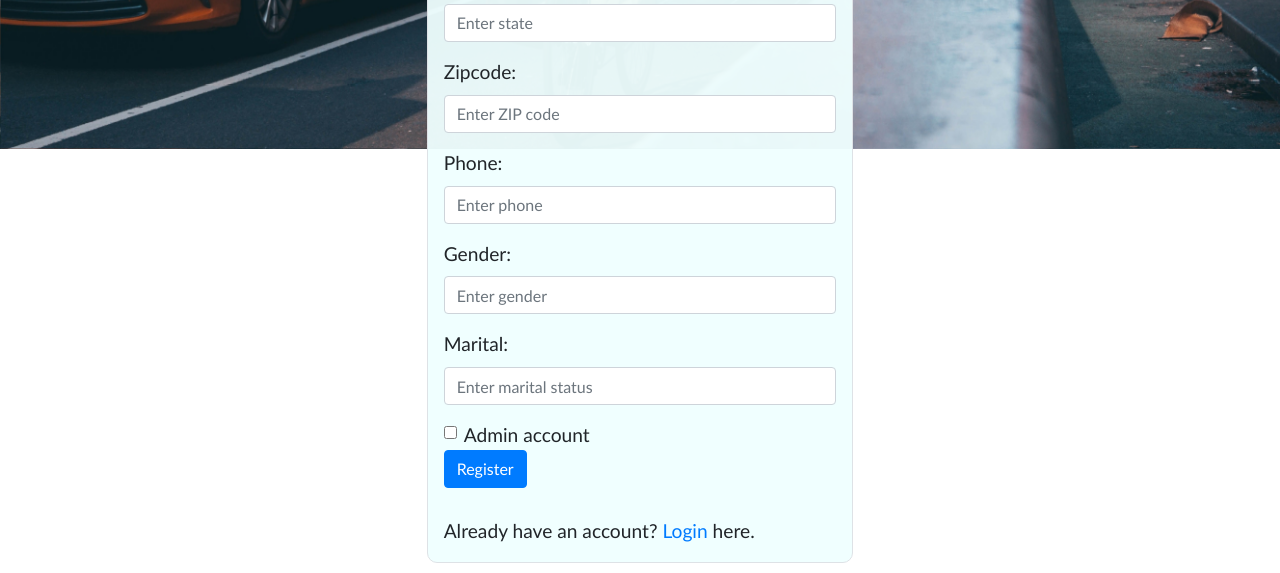
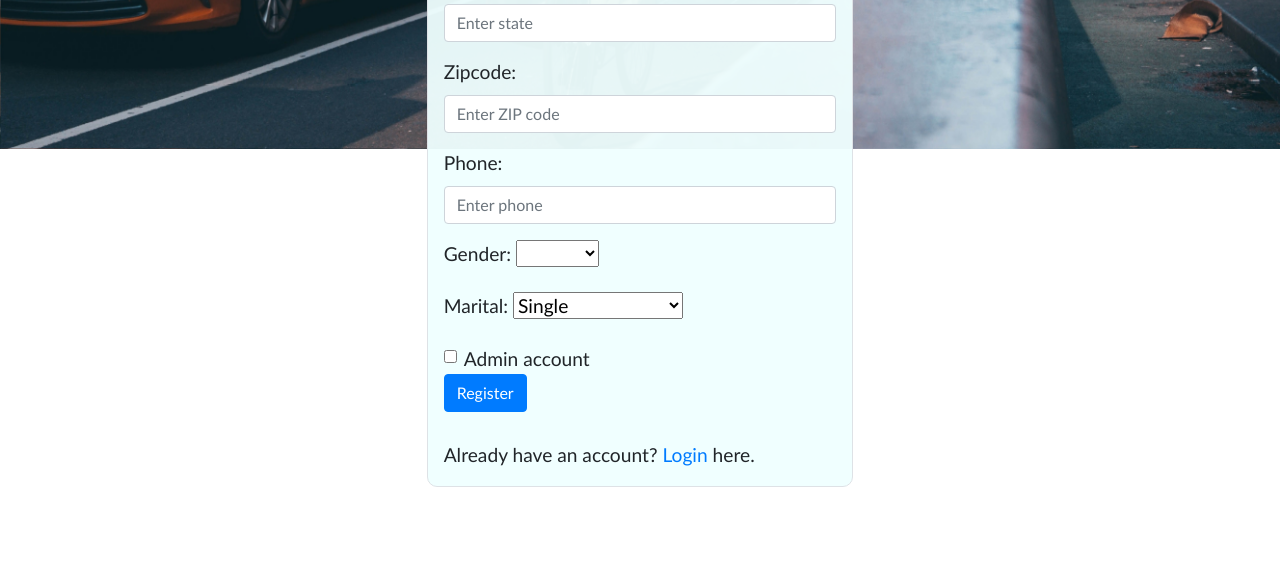
Before and after one commit to GreatStephen/CSGY6083DB_proj, a Flask app: page /switchtoregister in a window 1280 px wide. Shown: the part 651-1224 px from the top of the page. After the commit the page ends 1148 px from the top, so only its background shows below. Run offline with Flask 2, Linux system fonts and the light colour scheme; some libraries are stand-ins or nearby versions.

Commit message:
password crypto, customer type update, register front & back end
salt hash (sha-256) encrypt password
after buying insurance, update customer type
customer gender not non-null now, in front end, select instead of text input

```diff
--- a/db/WDS_DDL.sql
+++ b/db/WDS_DDL.sql
@@ -1,5 +1,5 @@
 -- MySQL Script generated by MySQL Workbench
--- Mon May  4 04:12:35 2020
+-- Thu May  7 20:19:42 2020
 -- Model: New Model    Version: 1.0
 -- MySQL Workbench Forward Engineering
 
@@ -28,7 +28,7 @@ SHOW WARNINGS;
 CREATE TABLE IF NOT EXISTS `WDS`.`USER` (
   `U_ID` INT NOT NULL AUTO_INCREMENT,
   `EMAIL` VARCHAR(45) NOT NULL,
-  `PASSWORD` VARCHAR(20) NOT NULL,
+  `PASSWORD_HASH` VARCHAR(128) NOT NULL,
   PRIMARY KEY (`U_ID`))
 ENGINE = InnoDB;
 
--- a/flaskr/app.py
+++ b/flaskr/app.py
@@ -5,13 +5,15 @@ import time
 from datetime import datetime
 from datetime import timedelta
 from dateutil.relativedelta import relativedelta
+from werkzeug.security import generate_password_hash
+from werkzeug.security import check_password_hash
 
 from sqlalchemy import null
 
 app = Flask(__name__)
 
 app.config['SECRET_KEY'] = 'hard to guess'
-app.config['SQLALCHEMY_DATABASE_URI'] = 'mysql+pymysql://root:root@localhost:3306/wds'
+app.config['SQLALCHEMY_DATABASE_URI'] = 'mysql+pymysql://root:961112@localhost:3306/wds'
 app.config['SQLALCHEMY_COMMIT_ON_TEARDOWN'] = True
 
 # app.secret_key = 'hard to guess'
@@ -42,8 +44,13 @@ def login():
     if request.method == 'POST':
         login_email = request.form['email']
         login_password = request.form['password']
-        login_user = User.query.filter_by(email=login_email, password=login_password).first()
+        #login_user = User.query.filter_by(email=login_email, password=login_password).first()
+        login_user = User.query.filter_by(email=login_email).first()
         if login_user != None: # User exists
+            if not login_user.check_password(login_password):
+                flash('Username or password incorrect!', 'error')
+                response = make_response(redirect('/login'))
+                return response
             check_list = request.form.getlist('admin')
             isAdmin = bool(check_list)
             if isAdmin: # Admin login
@@ -121,6 +128,8 @@ def register():
         zipcode = request.form.get('zipcode')
         phone = request.form.get('phone')
         gender = request.form.get('gender')
+        if gender == "":
+            gender = None
         marital = request.form.get('marital')
         check_list = request.form.getlist('admin')
         isAdmin = bool(check_list)
@@ -462,6 +471,16 @@ def info_home():
         db.session.add(inv_h)
         db.session.commit()
 
+        # update customer type
+        user = User.query.filter_by(email=request.cookies.get('email')).first()
+        customer = Customer.query.filter_by(u_id=user.u_id).first()
+        if customer is not None:
+            if customer.c_type == "A":
+                customer.c_type = "B"
+            elif customer.c_type is None:
+                customer.c_type = "H"
+        db.session.commit()
+
 
         # response = make_response(redirect(url_for('payment', i_id=ins.i_id, inv_id=inv_h.inv_id, type = 'home')))
         response = make_response(render_template('payment.html', isPaid='False', i_id=ins.i_id, inv_id=inv_h.inv_id, type='home', annual_fee=ins.i_amount))
@@ -582,6 +601,16 @@ def info_auto():
         # Insert into Invoice_auto table
         inv_a = Invoice_auto(invoice.inv_id, ins.i_id)
         db.session.add(inv_a)
+        db.session.commit()
+
+        # update customer type
+        user = User.query.filter_by(email=request.cookies.get('email')).first()
+        customer = Customer.query.filter_by(u_id=user.u_id).first()
+        if customer is not None:
+            if customer.c_type == "H":
+                customer.c_type = "B"
+            elif customer.c_type is None:
+                customer.c_type = "A"
         db.session.commit()
 
         response = make_response(render_template('payment.html', isPaid='False', i_id=ins.i_id, inv_id=inv_a.inv_id, type = 'auto', annual_fee=ins.i_amount))
@@ -818,7 +847,8 @@ class User(db.Model):
     __tablename__='user'
     u_id = db.Column(db.Integer, primary_key=True, autoincrement=True)
     email = db.Column(db.String(45), nullable=False, unique=True)
-    password = db.Column(db.String(20), nullable=False)
+    password_hash = db.Column(db.String(128), nullable=False)
+    #password = db.Column(db.String(20), nullable=False)
 
     def __repr__(self):
         return '%r %r %r' % (self.u_id, self.email, self.password)
@@ -826,6 +856,17 @@ class User(db.Model):
     def __init__(self, email, password):
         self.email = email
         self.password = password
+
+    @property
+    def password(self):
+        raise AttributeError('User Password is not allowed to read.')
+
+    @password.setter
+    def password(self, password):
+        self.password_hash = generate_password_hash(password)
+
+    def check_password(self, password):
+        return check_password_hash(self.password_hash, password)
 
 class Customer(db.Model):
     __tablename__='customer'
--- a/flaskr/templates/insurance_home.html
+++ b/flaskr/templates/insurance_home.html
@@ -149,6 +149,7 @@
         <table class="table table-striped">
             <thead>
                 <tr>
+                    {% if list %}
                     <th style="width: 60px; background-color: #005cbf; border-color: #005cbf; color: white;">
                         p_id
                     </th>
@@ -170,6 +171,7 @@
                     <th style="width: 100px; background-color: #005cbf; border-color: #005cbf; color: white">
 
                     </th>
+                    {% endif %}
                 </tr>
             </thead>
             <tbody>
--- a/flaskr/templates/register.html
+++ b/flaskr/templates/register.html
@@ -23,31 +23,32 @@
             <h2>Welcome to register!</h2>
             <div class="form-group">
                 <label for="email">Email:</label>
-                <input type="email" name="email" required class="form-control" id="email" placeholder="Enter email" />
+                <input type="email" name="email" required class="form-control" id="email"
+                       maxlength="45" placeholder="Enter email" />
             </div>
 
             <div class="form-group">
                 <label for="password">Password:</label>
                 <input type="password" name="password" required class="form-control" id="pwd"
-                    placeholder="Enter password" />
+                       placeholder="Enter password" />
             </div>
 
             <div class="form-group">
                 <label for="fname">First Name: </label>
                 <input type="text" name="fname" required class="form-control" id="fname"
-                    placeholder="Enter first name" />
+                       maxlength="30" placeholder="Enter first name" />
             </div>
 
             <div class="form-group">
                 <label for="lname">Name: </label>
                 <input type="text" name="lname" required class="form-control" id="lname"
-                    placeholder="Enter last name" />
+                       maxlength="30" placeholder="Enter last name" />
             </div>
 
             <div class="form-group">
                 <label for="st_addr">Street Address: </label>
                 <input type="text" name="st_addr" required class="form-control" id="st_addr"
-                    placeholder="Enter Street Address" />
+                       maxlength="45" placeholder="Enter Street Address" />
             </div>
 
             <div class="form-group">
@@ -57,13 +58,14 @@
 
             <div class="form-group">
                 <label for="state">State: </label>
-                <input type="text" name="state" required class="form-control" id="state" placeholder="Enter state" />
+                <input type="text" name="state" required class="form-control" id="state"
+                       minlength="2" maxlength="2" placeholder="Enter state" />
             </div>
 
             <div class="form-group">
                 <label for="zipcode">Zipcode: </label>
                 <input type="text" name="zipcode" required class="form-control" id="zipcode"
-                    placeholder="Enter ZIP code" />
+                       axlength="5" minlength="5" placeholder="Enter ZIP code" />
             </div>
 
             <div class="form-group">
@@ -73,13 +75,20 @@
 
             <div class="form-group">
                 <label for="gender">Gender: </label>
-                <input type="text" name="gender" required class="form-control" id="gender" placeholder="Enter gender" />
+                <select name="gender">
+                    <option value=""></option>
+                    <option value="M">Male</option>
+                    <option value="F">Female</option>
+                </select>
             </div>
 
             <div class="form-group">
                 <label for="marital">Marital: </label>
-                <input type="text" name="marital" required class="form-control" id="marital"
-                    placeholder="Enter marital status" />
+                <select name="marital" required>
+                    <option value="S">Single</option>
+                    <option value="M">Married”</option>
+                    <option value="W">Widow/Widower</option>
+                </select>
             </div>
 
             <div class="form-check">
```
Also changed, not shown: db/WDS_ERD.png, 3 other files.
